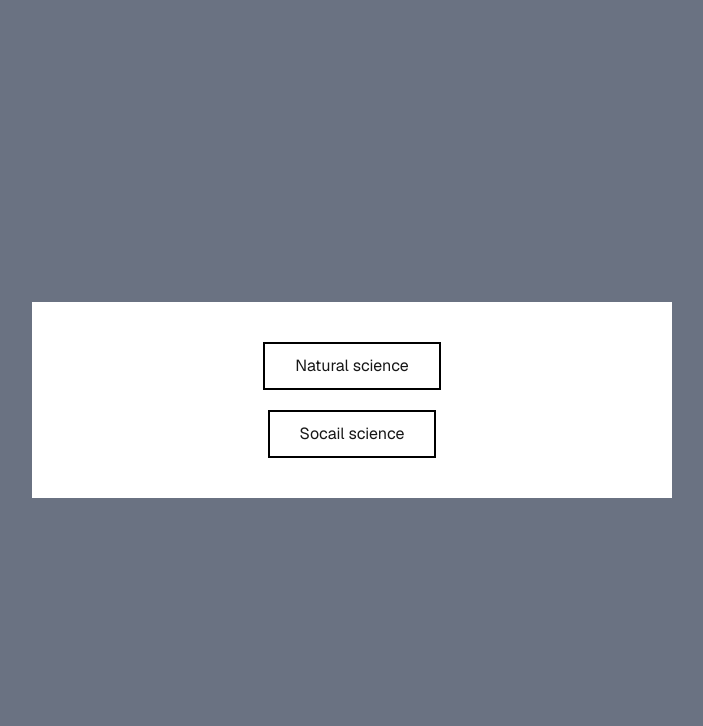
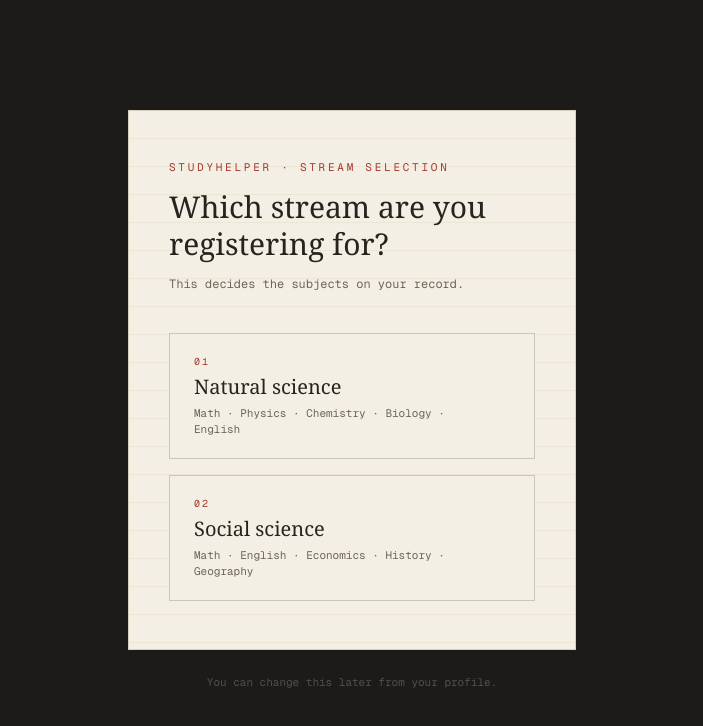
Before and after one commit to Alador-Mikiele-cd/studyhelper, a Next.js app in the folder frontend/: page /onboarding in a window 1280 px wide. Shown: the top 726 px of the page, without its empty margins (288-991 px from the left). Built offline with nearby package versions, Linux system fonts and the light colour scheme.

Commit message:
new future model/settings.js /routes/setting.js onboarding/target-score/

```diff
--- a/frontend/app/onboarding/onboarding_subject/page.tsx
+++ b/frontend/app/onboarding/onboarding_subject/page.tsx
@@ -1,12 +1,7 @@
 export default function onBoarding_Subject(){
     return(
-        <div className="flex flex-col flex-1 items-center justify-center bg-gray-500 font-sans dark:bg-black">
-        <main className=" w-full max-w-[200px] flex-col items-center justify-between py-32 px-16 ">
-            <div className=" flex  flex-col items-center justify-center gap-5 bg-white py-[40px]">
-                 <button className="border-black border-2 px-[30px] py-[10px]"> Natural science</button>
-                 <button className="border-black border-2 px-[30px] py-[10px]"> Socail science</button>
-            </div>
-        </main>
+        <div className="">
+
         </div>
 
     )
--- a/frontend/app/onboarding/page.tsx
+++ b/frontend/app/onboarding/page.tsx
@@ -1,13 +1,84 @@
-export default function onBoarding(){
-    return(
-        <div className="flex flex-col flex-1 items-center justify-center bg-gray-500 font-sans dark:bg-black">
-        <main className=" w-full max-w-3xl flex-col items-center justify-between py-32 px-16 ">
-            <div className=" flex  flex-col items-center justify-center gap-5 bg-white py-[40px]">
-                 <button className="border-black border-2 px-[30px] py-[10px]"> Natural science</button>
-                 <button className="border-black border-2 px-[30px] py-[10px]"> Socail science</button>
-            </div>
-        </main>
+'use client'
+
+import { useRouter } from 'next/navigation'
+import { useState ,useEffect} from 'react'
+
+export default function OnBoarding() {
+    const router = useRouter()
+    const [selected, setSelected] = useState<string | null>(null)
+
+    function chooseStream(stream: string) {
+        setSelected(stream)
+        localStorage.setItem('stream', stream)
+        setTimeout(() => router.push('/onboarding/target-score'), 450)
+    }
+
+
+
+    return (
+        <div className="flex min-h-screen items-center justify-center bg-[#1C1B1A] px-6 py-16">
+            <main className="w-full max-w-md">
+                <div className="relative border border-[#D8D0BC] bg-[#F3EFE4] px-10 py-12"
+                    style={{
+                        backgroundImage:
+                            'repeating-linear-gradient(#F3EFE4, #F3EFE4 27px, #E4DCC8 28px)',
+                    }}
+                >
+                    <p className="font-mono text-[11px] tracking-[0.25em] text-[#A63A2C]">
+                        STUDYHELPER &middot; STREAM SELECTION
+                    </p>
+
+                    <h1 className="mt-3 font-serif text-3xl leading-tight text-[#26241F]">
+                        Which stream are you registering for?
+                    </h1>
+
+                    <p className="mt-3 font-mono text-[12px] text-[#6B6656]">
+                        This decides the subjects on your record.
+                    </p>
+
+                    <div className="mt-10 flex flex-col gap-4">
+                        {[
+                            { id: 'natural', label: 'Natural science', detail: 'Math &middot; Physics &middot; Chemistry &middot; Biology &middot; English' },
+                            { id: 'social', label: 'Social science', detail: 'Math &middot; English &middot; Economics &middot; History &middot; Geography' },
+                        ].map((stream, i) => (
+                            <button
+                                key={stream.id}
+                                onClick={() => chooseStream(stream.id)}
+                                className={`group relative flex items-center justify-between border px-6 py-5 text-left transition-colors focus-visible:outline focus-visible:outline-2 focus-visible:outline-offset-2 focus-visible:outline-[#A63A2C] ${
+                                    selected === stream.id
+                                        ? 'border-[#A63A2C] bg-[#F3EFE4]'
+                                        : 'border-[#26241F]/20 bg-[#F3EFE4] hover:border-[#26241F]/50'
+                                }`}
+                            >
+                                <div>
+                                    <p className="font-mono text-[10px] tracking-[0.2em] text-[#A63A2C]">
+                                        0{i + 1}
+                                    </p>
+                                    <p className="mt-1 font-serif text-xl text-[#26241F]">{stream.label}</p>
+                                    <p
+                                        className="mt-1 font-mono text-[11px] text-[#6B6656]"
+                                        dangerouslySetInnerHTML={{ __html: stream.detail }}
+                                    />
+                                </div>
+
+                                <span
+                                    className={`flex h-11 w-11 shrink-0 items-center justify-center rounded-full border-2 font-serif text-[10px] uppercase tracking-wider transition-all duration-300 ${
+                                        selected === stream.id
+                                            ? 'scale-100 border-[#A63A2C] text-[#A63A2C] opacity-100'
+                                            : 'scale-90 border-[#26241F]/15 text-transparent opacity-0'
+                                    }`}
+                                >
+                                    Set
+                                </span>
+                            </button>
+                        ))}
+                    </div>
+                </div>
+
+                <p className="mt-6 text-center font-mono text-[11px] text-[#6B6656]/70">
+                    You can change this later from your profile.
+                </p>
+            </main>
         </div>
-
     )
 }
--- /dev/null
+++ b/frontend/app/onboarding/target-score/page.tsx
@@ -0,0 +1,28 @@
+'use client'
+import { useEffect, useState } from 'react'
+import {createSetting} from '../../../lib/api'
+import { useRouter } from 'next/navigation'
+
+
+export default function Target(){
+    const [input , setInput] = useState('')
+    const [stream ,setStream] = useState<string |null>(null)
+    const router = useRouter()
+    useEffect(()=>{
+    setStream(localStorage.getItem('stream'))
+    },[])
+    async function handle(){
+    await createSetting({targetScore : Number(input),stream})
+     localStorage.removeItem('stream')
+        router.push('/onboarding/onboarding_subject')
+    }
+
+
+
+    return(
+        <div className="">
+            <input type="text" value={input} onChange={(e) => setInput(e.target.value)}/>
+             <button onClick={handle}> Submit </button>
+        </div>
+    )
+}
--- a/frontend/lib/api.js
+++ b/frontend/lib/api.js
@@ -10,16 +10,17 @@ async function request(path , options = { }) {
         throw new Error(err.error || err.err || 'Request failed')
     }
 
-    return res.json
+    return res.json()
 
 }
 
-export const getSubjects = () => request('/subject')
-export const createSubject = (data) => request('/subject',{method:'POST' , body : JSON.stringify(data)})
+export const getSubjects = () => request('/subjects')
 
 export const getTopics = () => request('/topic')
-export const createTopic = (data) => request('topic',{method:"POST" , body : JSON.stringify(data)})
-export const updateTopic = (id,data) => request(`topic/${id}` , {method : "PUT" , body: JSON.stringify(data)})
+export const updateTopic = (id,data) => request(`/topic/${id}` , {method : "PUT" , body: JSON.stringify(data)})
 
-export const getSessions = () => request('/sessions')
-export const createSession = (data) => request('/sessions', { method: 'POST', body: JSON.stringify(data) })
+export const getSessions = () => request('/session')
+export const createSession = (data) => request('/session', { method: 'POST', body: JSON.stringify(data) })
+
+export const getSetting = () => request('/settings/')
+export const createSetting = (data) => request('/settings/',{method:'POST',body : JSON.stringify(data)})
```
